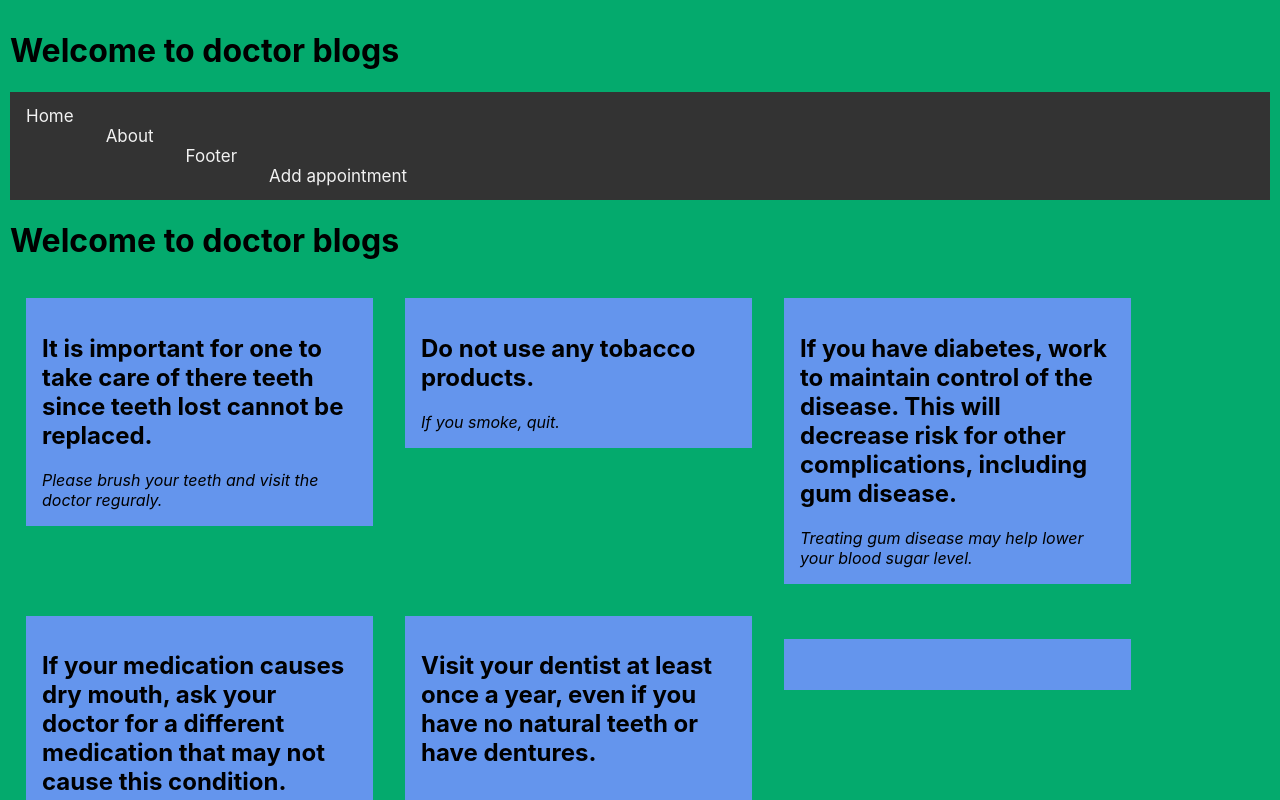
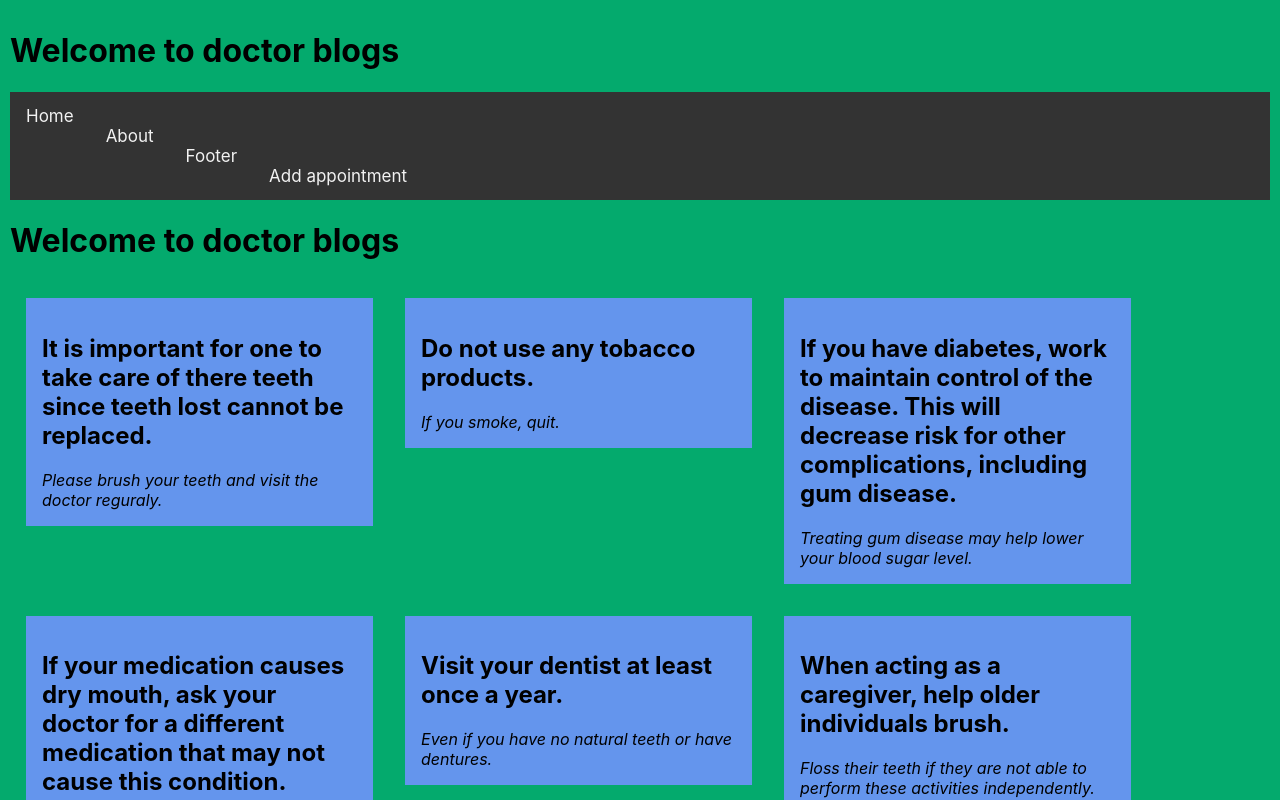
Before and after one commit to calvin-arieri/dental-appointment, a React (Create React App) app: page / in a window 1280 px wide. Shown: the top 800 px of the page. Built offline with nearby package versions, Linux system fonts and the light colour scheme.

Commit message:
2nd dental appoint

```diff
--- a/src/components/blog.jsx
+++ b/src/components/blog.jsx
@@ -19,12 +19,12 @@ const Blogs = () =>{
                 <em>If dry mouth cannot be avoided, drink plenty of water, chew sugarless gum, and avoid tobacco products and alcohol. </em>
             </div>
             <div className="card">
-                <h2>Visit your dentist at least once a year, even if you have no natural teeth or have dentures. </h2>
-                <em></em>
+                <h2>Visit your dentist at least once a year.  </h2>
+                <em>Even if you have no natural teeth or have dentures.</em>
             </div>
             <div className="card">
-                <h2></h2>
-                <em></em>
+                <h2>When acting as a caregiver, help older individuals brush.</h2>
+                <em>Floss their teeth if they are not able to perform these activities independently. </em>
             </div>
         </main>
     </div>
--- a/src/components/footer.jsx
+++ b/src/components/footer.jsx
@@ -14,7 +14,7 @@ const Footer = () => {
             <div id="important">
                 Here are important links<br /><br />
                 <a href="www.youtube.com">Home</a><br />
-                <a href="www.moringaschool.com">About</a>
+                <a href="www.moringaschool.com">About</a><br></br>
                 <a href="http://www.youtube.com" target="_blank" rel="noopener noreferrer">Footer</a><br />
                 <a href="props.com">Add appointment</a> <br />
 
--- /dev/null
+++ b/src/components/login.jsx
@@ -0,0 +1,4 @@
+const Login =() => {
+    return
+}
+ export default Login;
```
